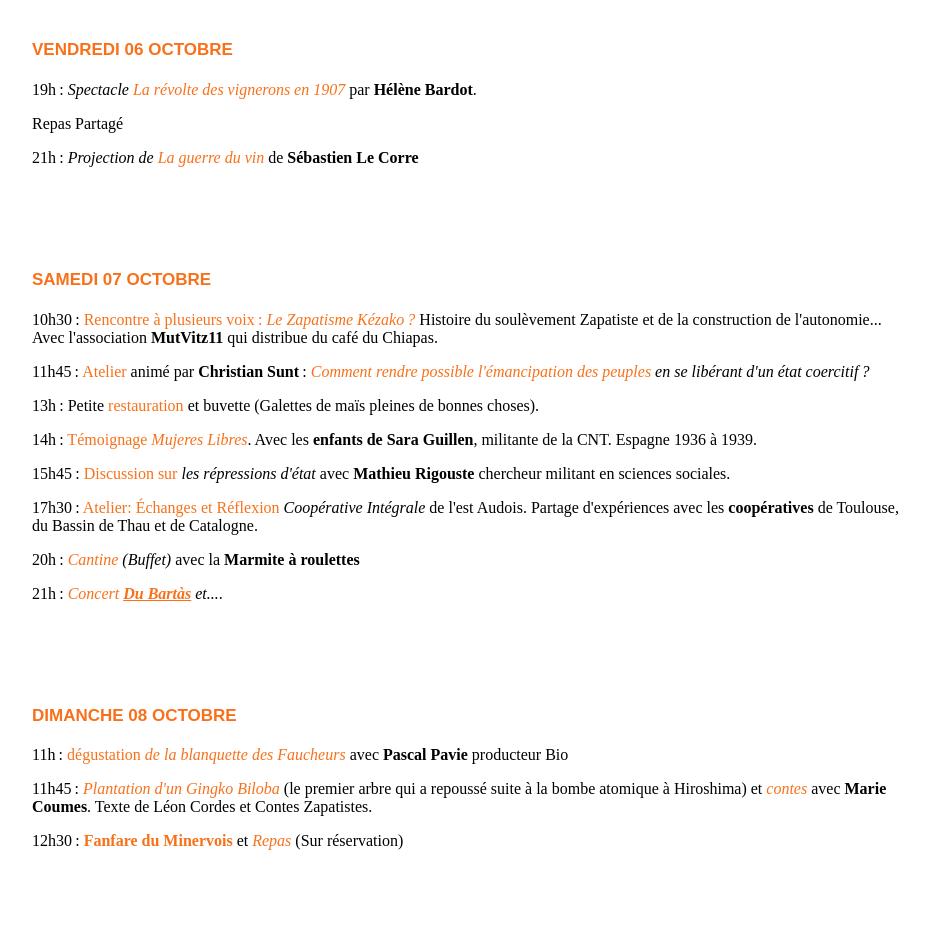
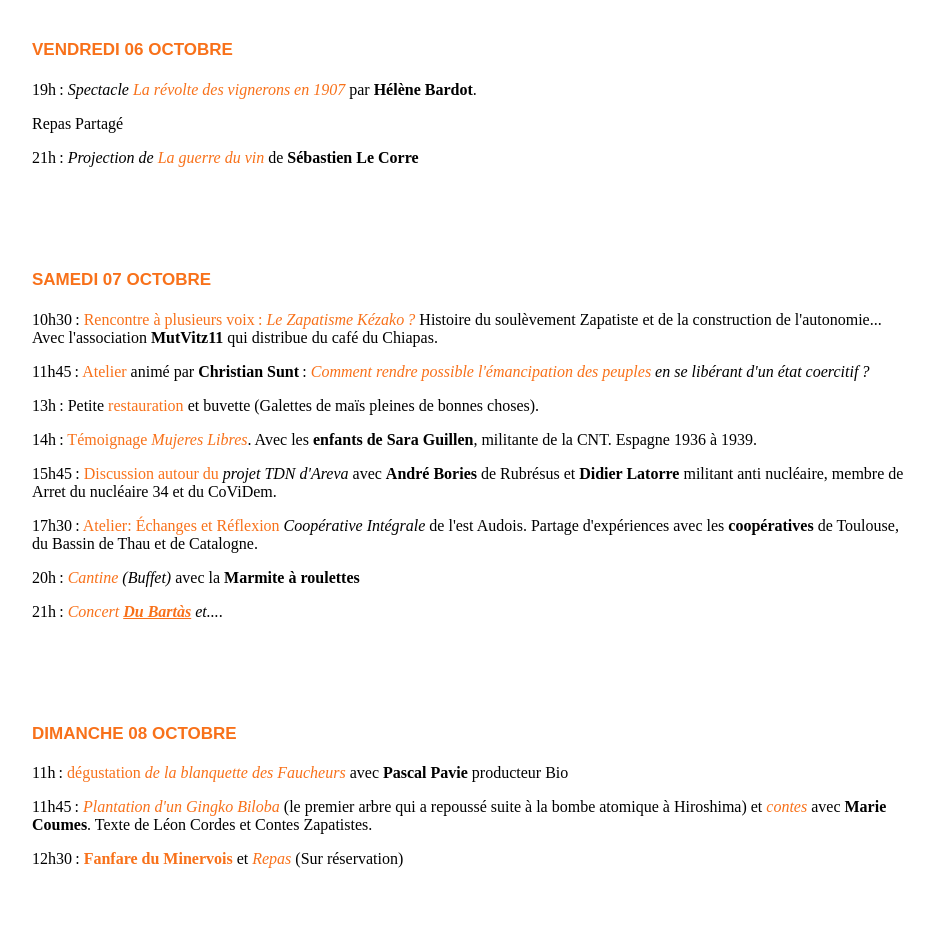
Before and after one commit to dtarcz/festival2017, a plain HTML site: page index.html in a window 1280 px wide. Shown: the part 573-1510 px from the top of the page, without its empty margins (168-1102 px from the left). Drawn offline with Linux system fonts and the light colour scheme; a web font is replaced by a local one.

Commit message:
changement samedi 15h45

```diff
--- a/index.html
+++ b/index.html
@@ -48,7 +48,7 @@
         <p>11h45&#8239: <span class="orange">Atelier</span> animé par <strong>Christian Sunt</strong>&#8239: <em><span class="orange">Comment rendre possible l'émancipation des peuples</span> en se libérant d'un état coercitif&#8239?</em></p>
         <p>13h&#8239: Petite <span class="orange">restauration</span> et buvette (Galettes de maïs pleines de bonnes choses).</p>
 	<p>14h&#8239: <span class="orange">Témoignage <em>Mujeres Libres</em></span>. Avec les <strong>enfants de Sara Guillen</strong>, militante de la CNT. Espagne 1936 à 1939.</p>
-        <p>15h45&#8239: <span class="orange">Discussion sur</span> <em>les répressions d'état</em> avec <strong>Mathieu Rigouste</strong> chercheur militant en sciences sociales.</p>
+	<p>15h45&#8239: <span class="orange">Discussion autour du </span><em>projet TDN d'Areva</em> avec <strong>André Bories</strong> de Rubrésus et <strong>Didier Latorre</strong> militant anti nucléaire, membre de Arret du nucléaire 34 et du CoViDem.</p>
 	<p>17h30&#8239: <span class="orange">Atelier: Échanges et Réflexion</span> <em>Coopérative Intégrale</em> de l'est Audois. Partage d'expériences avec les <strong>coopératives</strong> de Toulouse, du Bassin de Thau et de Catalogne.</p>
         <p>20h&#8239: <em><span class="orange">Cantine</span> (Buffet)</em> avec la <strong>Marmite à roulettes</strong></p>
 	<p>21h&#8239: <em><span class="orange">Concert</span> <strong class="orange"><a href="http://www.sirventes.com/performer/du-bartas/" title="Site officiel Du Bàrtas" target="_blank">Du Bartàs</a></strong> et...</em>.</p>
```
